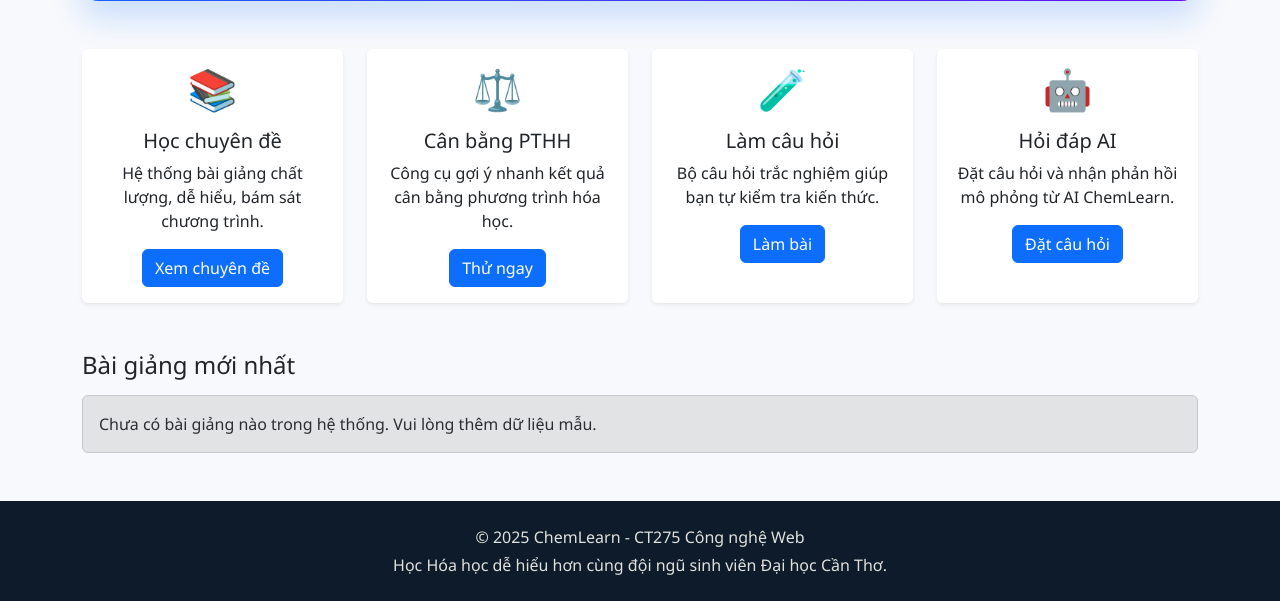
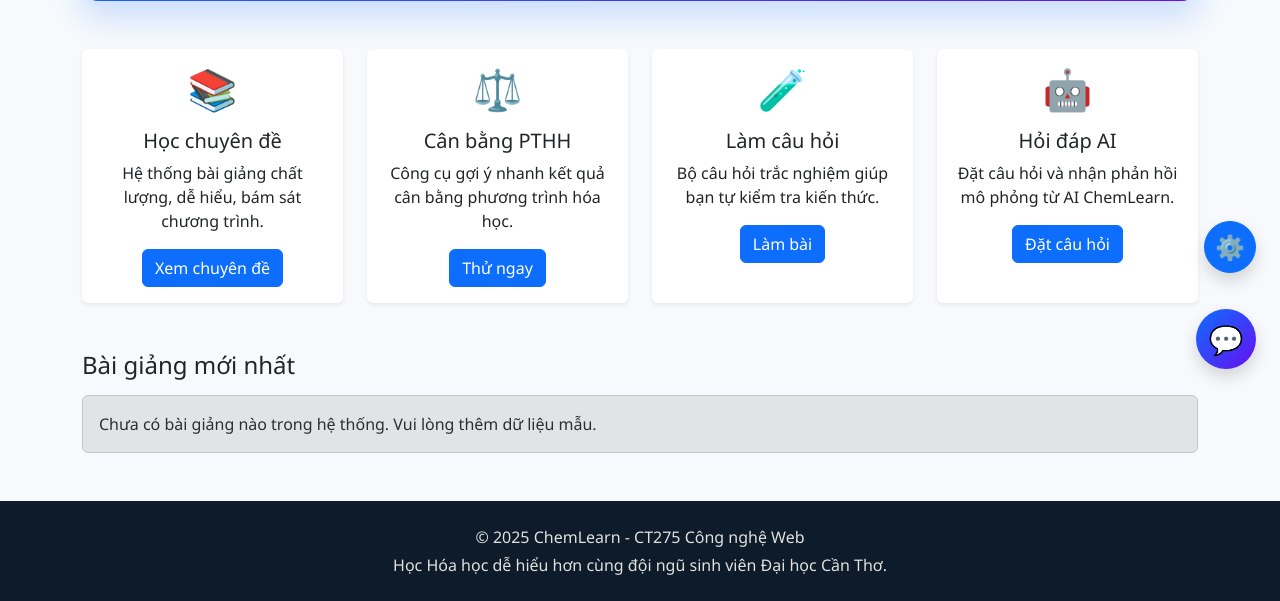
Before and after one commit to thebao200474/desktop-tutorial, a PHP site: page / in a window 1280 px wide. Shown: the part 407-1008 px from the top of the page. Run offline with PHP 8.4, Linux system fonts and the light colour scheme; data that the repository does not hold is empty; classes that the project's autoload settings leave out are loaded by file name.

Commit message:
Add floating settings button and chat bubble

```diff
--- a/chemlearn/public/css/style.css
+++ b/chemlearn/public/css/style.css
@@ -33,3 +33,89 @@ footer a {
 .alert-custom {
     border-left: 4px solid #0d6efd;
 }
+
+.floating-settings {
+    position: fixed;
+    bottom: 7.5rem;
+    right: 1.5rem;
+    display: flex;
+    flex-direction: column;
+    align-items: flex-end;
+    gap: 0.75rem;
+    z-index: 1040;
+}
+
+.floating-settings .btn {
+    width: 3.25rem;
+    height: 3.25rem;
+    display: inline-flex;
+    align-items: center;
+    justify-content: center;
+    font-size: 1.5rem;
+}
+
+.floating-settings .settings-panel {
+    min-width: 16rem;
+    border: none;
+    border-radius: 1rem;
+}
+
+.chat-bubble {
+    position: fixed;
+    bottom: 1.5rem;
+    right: 1.5rem;
+    display: flex;
+    flex-direction: column;
+    align-items: flex-end;
+    gap: 0.75rem;
+    z-index: 1040;
+}
+
+.chat-bubble__button {
+    width: 3.75rem;
+    height: 3.75rem;
+    border: none;
+    border-radius: 50%;
+    background: linear-gradient(135deg, #0d6efd, #6610f2);
+    color: #fff;
+    font-size: 1.75rem;
+    display: inline-flex;
+    align-items: center;
+    justify-content: center;
+    cursor: pointer;
+    transition: transform 0.2s ease, box-shadow 0.2s ease;
+}
+
+.chat-bubble__button:hover {
+    transform: translateY(-2px);
+    box-shadow: 0 0.75rem 1.5rem rgba(13, 110, 253, 0.35);
+}
+
+.chat-bubble__panel {
+    width: 18rem;
+    background: #ffffff;
+    border-radius: 1.25rem;
+    padding: 1rem;
+}
+
+.chat-bubble__header {
+    font-weight: 600;
+    margin-bottom: 0.5rem;
+}
+
+@media (max-width: 575.98px) {
+    .floating-settings {
+        right: 1rem;
+        bottom: 7rem;
+    }
+
+    .chat-bubble {
+        right: 1rem;
+        bottom: 1rem;
+    }
+
+    .chat-bubble__panel,
+    .floating-settings .settings-panel {
+        width: 15rem;
+    }
+}
--- a/chemlearn/views/home/index.php
+++ b/chemlearn/views/home/index.php
@@ -75,3 +75,31 @@ use function htmlspecialchars as h;
         <div class="alert alert-secondary">Chưa có bài giảng nào trong hệ thống. Vui lòng thêm dữ liệu mẫu.</div>
     <?php endif; ?>
 </section>
+
+<div class="floating-settings" data-settings>
+    <button class="btn btn-primary rounded-circle shadow" type="button" data-settings-toggle aria-expanded="false" aria-controls="quickSettingsPanel">
+        <span aria-hidden="true">⚙️</span>
+        <span class="visually-hidden">Mở bảng cài đặt nhanh</span>
+    </button>
+    <div class="card shadow settings-panel d-none" id="quickSettingsPanel" data-settings-panel>
+        <div class="card-body p-3">
+            <h6 class="card-title h6 mb-3">Cài đặt nhanh</h6>
+            <button class="btn btn-outline-secondary btn-sm w-100 mb-2" type="button" disabled>
+                Chế độ tối <span class="text-muted">(đang phát triển)</span>
+            </button>
+            <a class="btn btn-primary btn-sm w-100" href="tien_do.php">Xem tiến độ học tập</a>
+        </div>
+    </div>
+</div>
+
+<div class="chat-bubble" data-chat>
+    <button class="chat-bubble__button shadow" type="button" data-chat-toggle aria-expanded="false" aria-controls="chatPreview">
+        <span aria-hidden="true">💬</span>
+        <span class="visually-hidden">Mở trò chuyện với ChemBot</span>
+    </button>
+    <div class="chat-bubble__panel shadow d-none" id="chatPreview" data-chat-panel>
+        <div class="chat-bubble__header">ChemBot</div>
+        <p class="mb-2">Xin chào! Tôi có thể giúp bạn giải đáp các câu hỏi Hóa học.</p>
+        <a class="btn btn-success btn-sm w-100" href="hoi_dap.php">Hỏi ChemBot</a>
+    </div>
+</div>
```
Also changed, not shown: chemlearn/public/js/main.js (+48 -0 lines).
